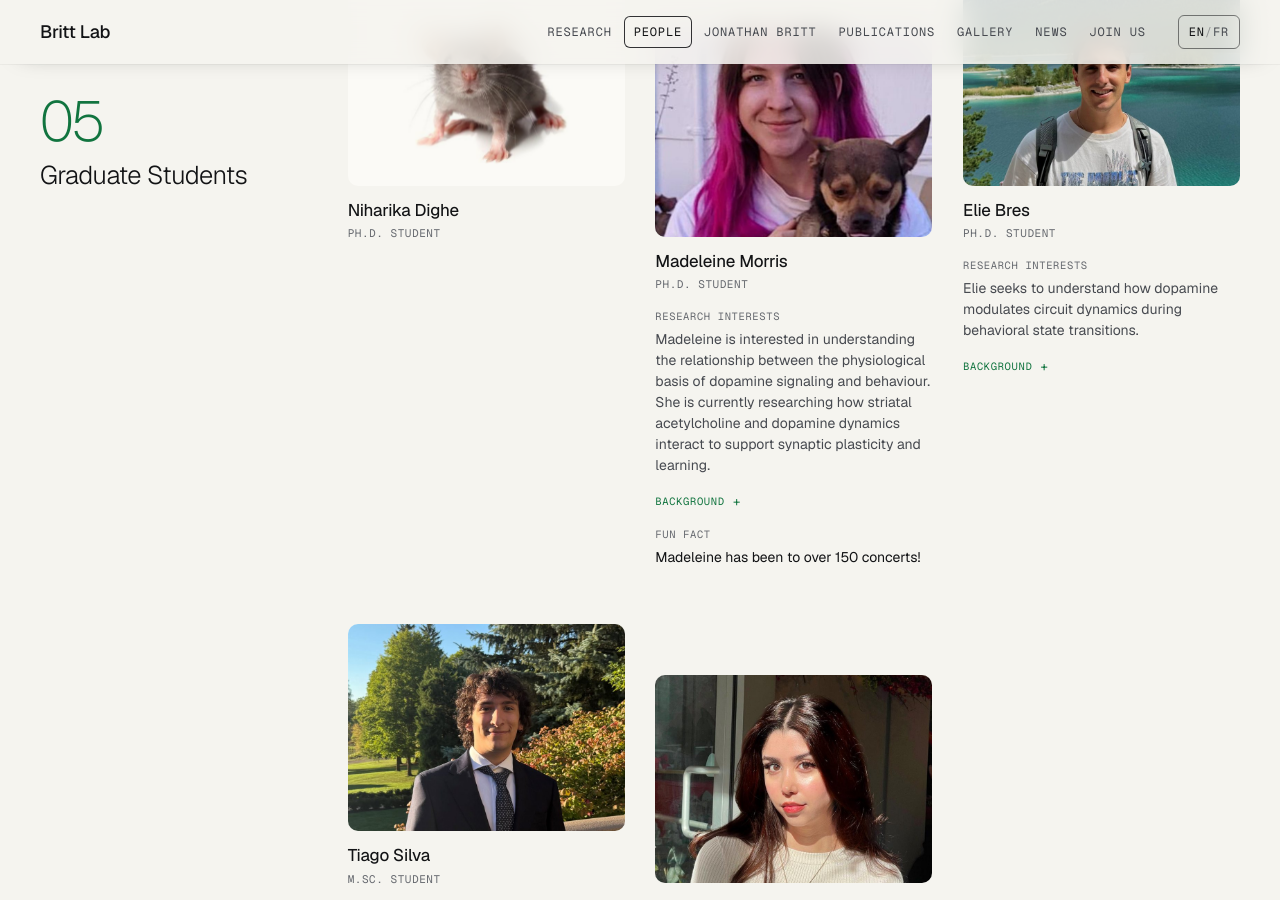
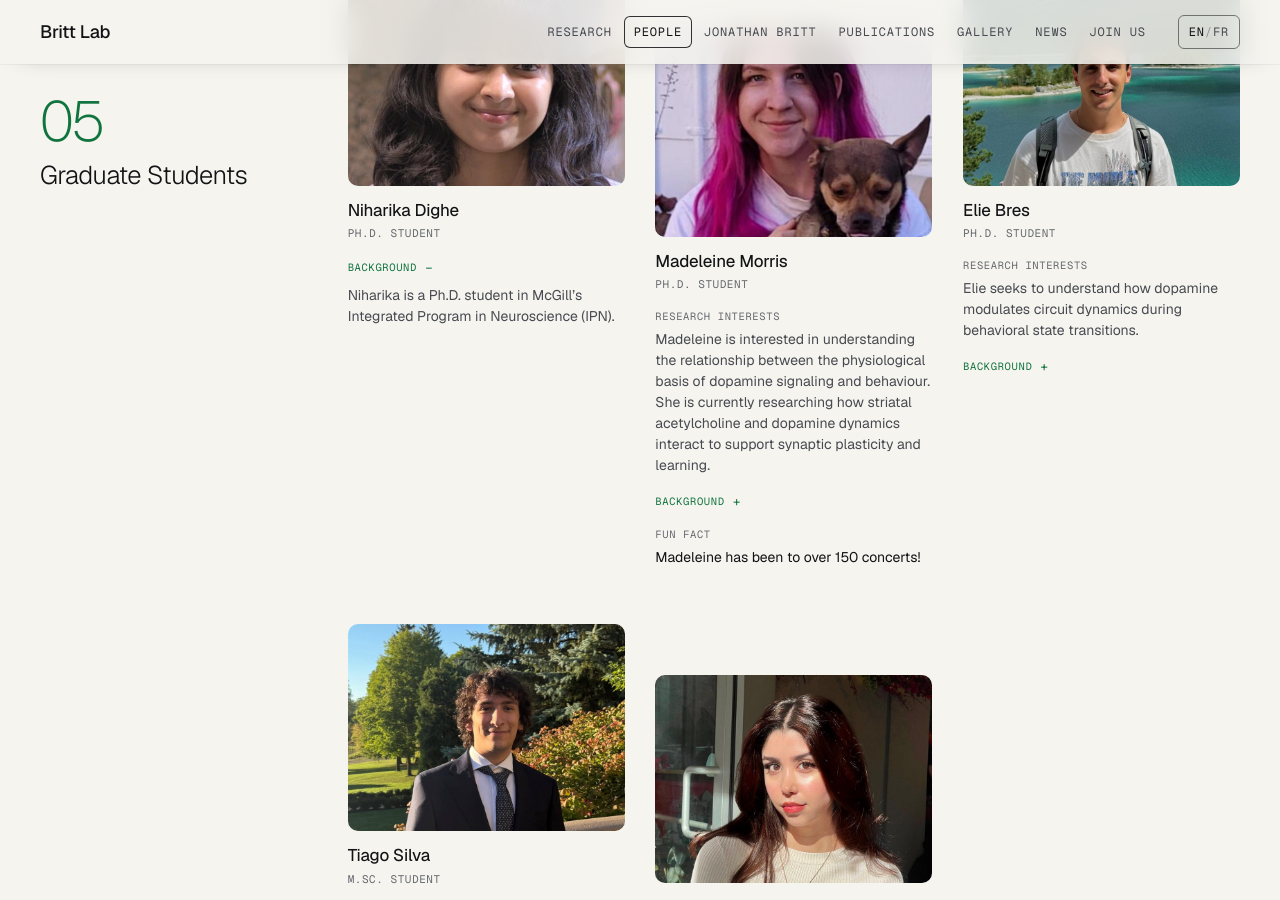
Before and after one commit to jonbritt/brittlab.github.io, a Jekyll site: the page built from people/index.html, in a window 1280 px wide and 900 px high, scrolled down 852 px. Built offline with Jekyll 4.4.1, drawn with Linux system fonts in a browser that asks for light colours.

Commit message:
Add Niharika Dighe's photo and IPN background
Portrait and a one-line Background (Ph.D. student in McGill's
Integrated Program in Neuroscience), EN and FR. Research interests and
fun fact to follow. A Background now starts unfolded on cards that have
no research interests yet, so the card's only text isn't hidden.

Co-Authored-By: Claude Opus 5.5 <noreply@anthropic.com>

```diff
--- a/_data/people.yml
+++ b/_data/people.yml
@@ -22,7 +22,15 @@
 # says Ph.D. Student or M.Sc. Student)
 
 - name: Niharika Dighe
+  photo: niharika-dighe.jpg
   group: phd
+  # Research interests and fun fact to come.
+  bio_en: >-
+    Niharika is a Ph.D. student in McGill’s Integrated Program in
+    Neuroscience (IPN).
+  bio_fr: >-
+    Niharika est doctorante au Programme intégré en neurosciences (IPN) de
+    l’Université McGill.
 
 - name: Madeleine Morris
   photo: madeleine-morris.jpg
--- a/_layouts/people.html
+++ b/_layouts/people.html
@@ -70,7 +70,7 @@ layout: default
           <p class="person-field"><em>{{ pp.interests_label }}</em>{{ interests }}</p>
           {%- endif %}
           {%- if bio %}
-          <details class="person-bio">
+          <details class="person-bio"{% unless interests %} open{% endunless %}>
             <summary>{{ pp.bio_label }}</summary>
             <p>{{ bio }}</p>
           </details>
```
Also changed, not shown: assets/img/people/niharika-dighe.jpg (added).
